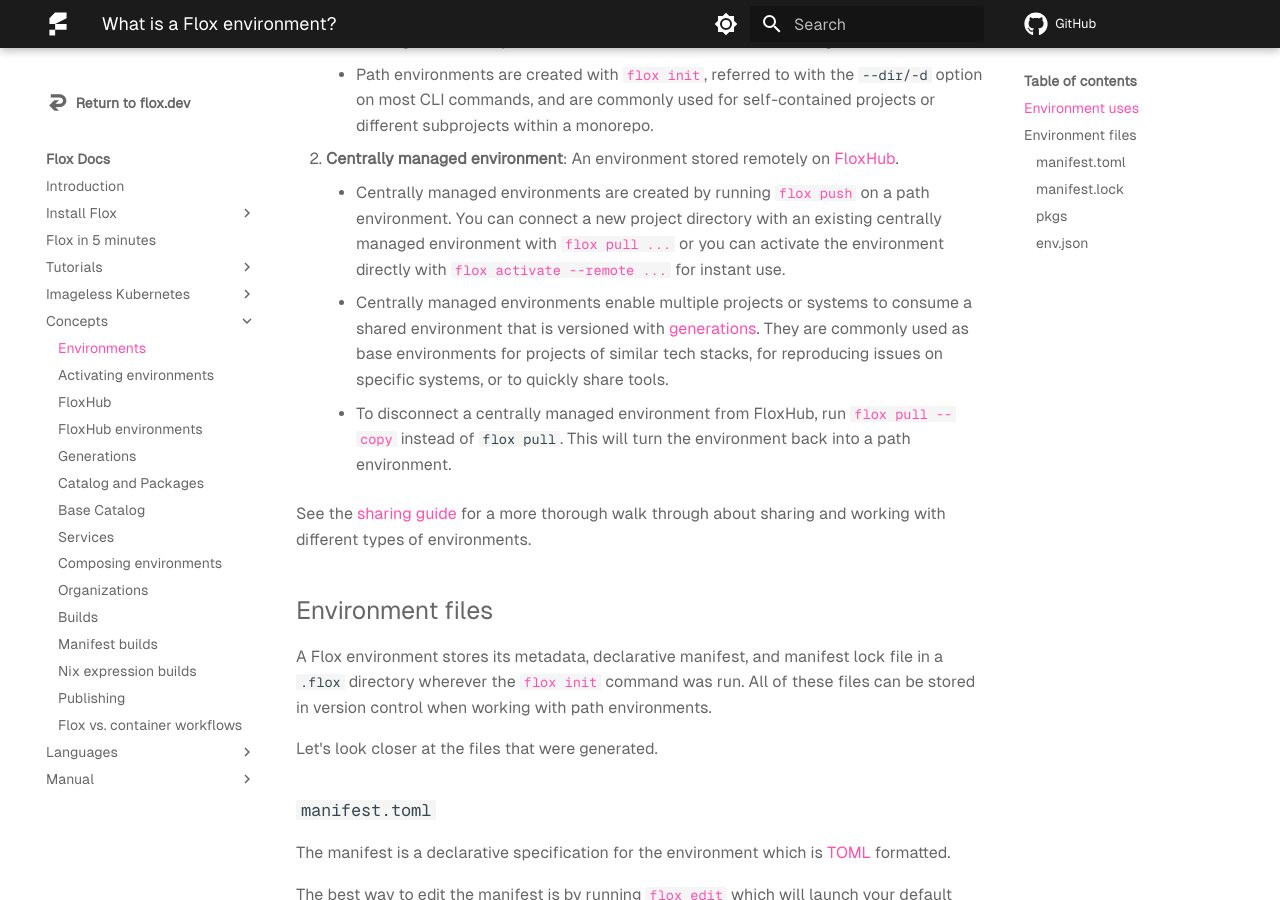
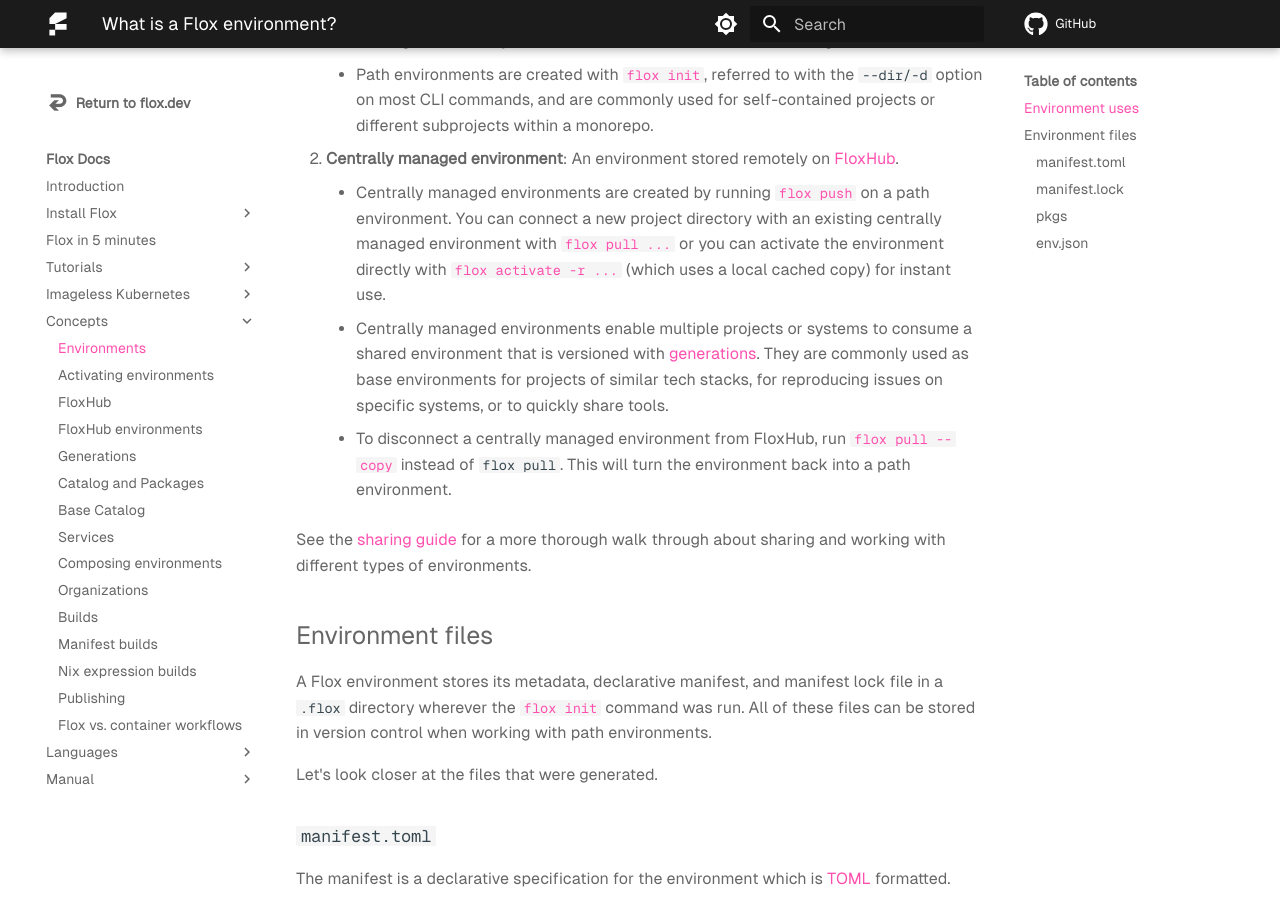
Before and after one commit to flox/floxdocs, an MkDocs documentation site: the page built from docs/concepts/environments.md, in a window 1280 px wide and 900 px high, scrolled down 546 px. Built offline with MkDocs 1.6.1 and Material for MkDocs 9.7.7, drawn with Linux system fonts in a browser that asks for light colours; plug-ins that fetch from the network failed and are left out; comment, search, counter and statistics services are not loaded.

Commit message:
fix: clarify activate -r uses local cached copy

```diff
--- a/docs/concepts/environments.md
+++ b/docs/concepts/environments.md
@@ -34,7 +34,7 @@
 
     - Centrally managed environments are created by running [`flox push`][flox_push]
 on a path environment.
-     You can connect a new project directory with an existing centrally managed environment with [`flox pull ...`][flox_pull] or you can activate the environment directly with [`flox activate --remote ...`][flox_activate] for instant use.
+     You can connect a new project directory with an existing centrally managed environment with [`flox pull ...`][flox_pull] or you can activate the environment directly with [`flox activate -r ...`][flox_activate] (which uses a local cached copy) for instant use.
     - Centrally managed environments enable multiple projects or systems to consume a
 shared environment that is versioned with [generations][generation_concept].
 They are commonly used as base environments for projects of similar tech stacks,
```
